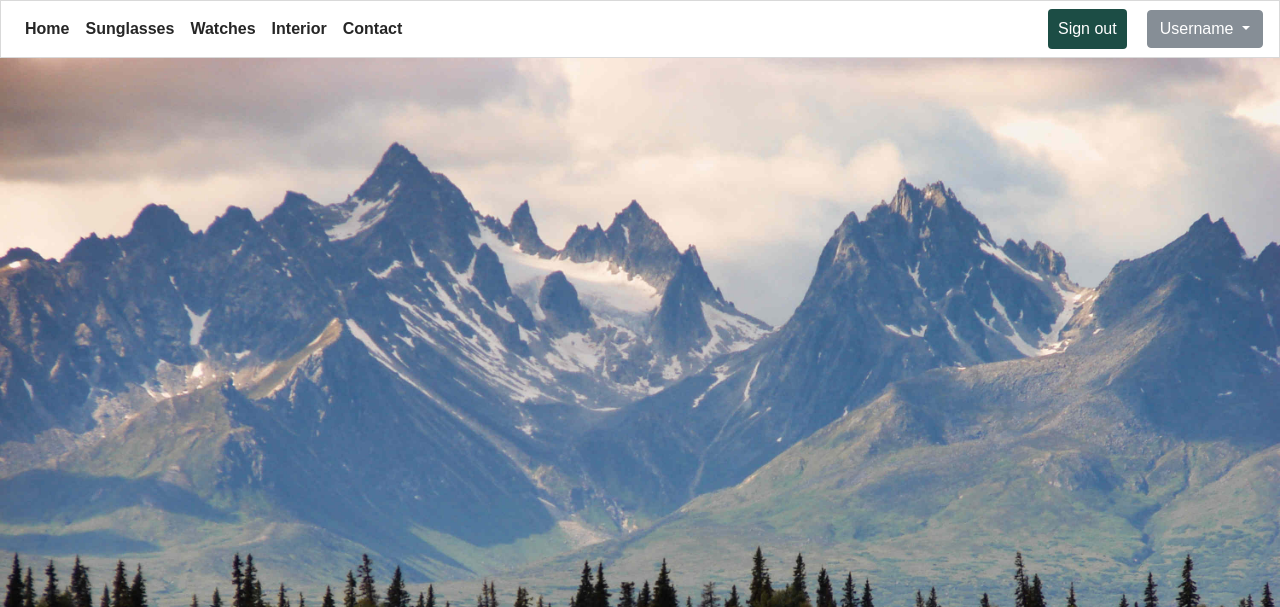
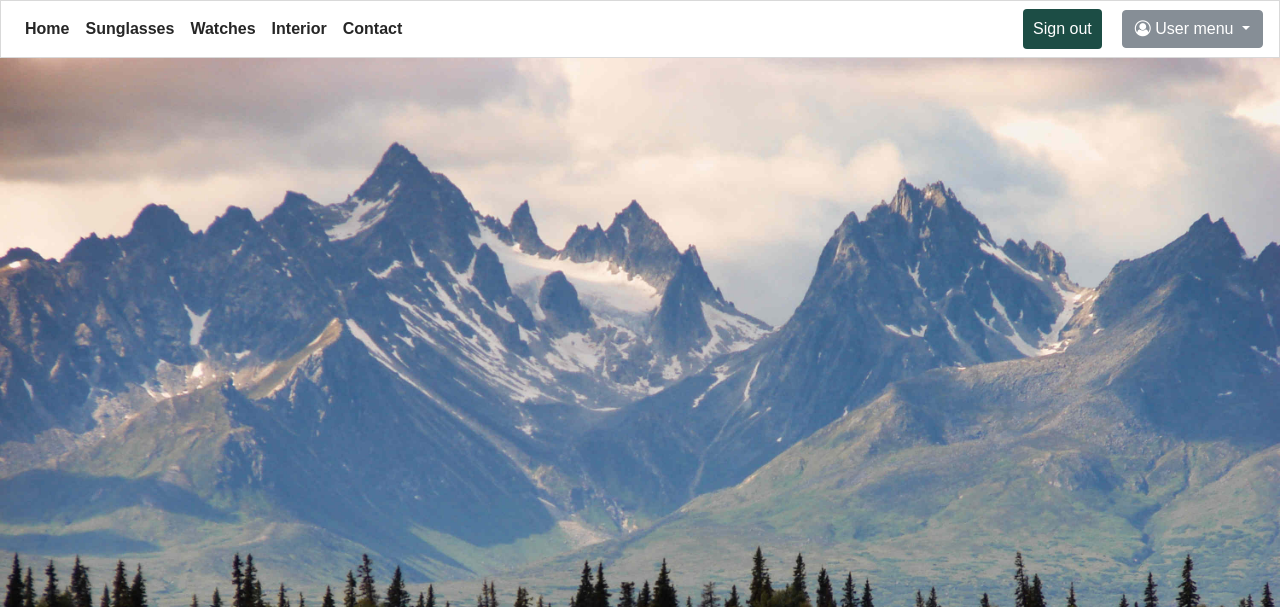
Before and after one commit to dorisobor/Millhouse-By-dreamIT, a PHP site: page / in a window 1280 px wide. Shown: the top 607 px of the page. Run offline with PHP 8.4, Linux system fonts and the light colour scheme; some libraries are stand-ins or nearby versions.

Commit message:
extented navbar with usericon

```diff
--- a/blogpost.php
+++ b/blogpost.php
@@ -4,7 +4,8 @@
 	<meta charset="UTF-8">
 	<meta name="viewport" content="width=device-width, initial-scale=1.0">
 	<link rel="stylesheet" href="https://maxcdn.bootstrapcdn.com/bootstrap/4.0.0-beta.2/css/bootstrap.min.css" integrity="sha384-PsH8R72JQ3SOdhVi3uxftmaW6Vc51MKb0q5P2rRUpPvrszuE4W1povHYgTpBfshb" crossorigin="anonymous">
-    <link rel="stylesheet" type="text/css" href="css/style.css">
+	<link rel="stylesheet" type="text/css" href="css/style.css">
+	<link href="https://fortawesome.github.io/Font-Awesome/assets/font-awesome/css/font-awesome.css" rel="stylesheet">
 	<title>Blogpost</title>
 </head>
 <body>
--- a/categoryInterior.php
+++ b/categoryInterior.php
@@ -4,7 +4,9 @@
 	<meta charset="UTF-8">
 	<meta name="viewport" content="width=device-width, initial-scale=1.0">
 	<link rel="stylesheet" href="https://maxcdn.bootstrapcdn.com/bootstrap/4.0.0-beta.2/css/bootstrap.min.css" integrity="sha384-PsH8R72JQ3SOdhVi3uxftmaW6Vc51MKb0q5P2rRUpPvrszuE4W1povHYgTpBfshb" crossorigin="anonymous">
-    <link rel="stylesheet" type="text/css" href="css/style.css">
+	<link rel="stylesheet" type="text/css" href="css/style.css">
+	<link href="https://fortawesome.github.io/Font-Awesome/assets/font-awesome/css/font-awesome.css" rel="stylesheet">
+
 	<link rel="fonts" href="fonts">
 
 	<title>Category | Interior</title>
--- a/categorySunglasses.php
+++ b/categorySunglasses.php
@@ -4,7 +4,8 @@
 	<meta charset="UTF-8">
 	<meta name="viewport" content="width=device-width, initial-scale=1.0">
 	<link rel="stylesheet" href="https://maxcdn.bootstrapcdn.com/bootstrap/4.0.0-beta.2/css/bootstrap.min.css" integrity="sha384-PsH8R72JQ3SOdhVi3uxftmaW6Vc51MKb0q5P2rRUpPvrszuE4W1povHYgTpBfshb" crossorigin="anonymous">
-    <link rel="stylesheet" type="text/css" href="css/style.css">
+	<link rel="stylesheet" type="text/css" href="css/style.css">
+	<link href="https://fortawesome.github.io/Font-Awesome/assets/font-awesome/css/font-awesome.css" rel="stylesheet">
 	<title>Category | Sunglasses</title>
 </head>
 <body>
--- a/categoryWatches.php
+++ b/categoryWatches.php
@@ -4,7 +4,8 @@
 	<meta charset="UTF-8">
 	<meta name="viewport" content="width=device-width, initial-scale=1.0">
 	<link rel="stylesheet" href="https://maxcdn.bootstrapcdn.com/bootstrap/4.0.0-beta.2/css/bootstrap.min.css" integrity="sha384-PsH8R72JQ3SOdhVi3uxftmaW6Vc51MKb0q5P2rRUpPvrszuE4W1povHYgTpBfshb" crossorigin="anonymous">
-    <link rel="stylesheet" type="text/css" href="css/style.css">
+	<link rel="stylesheet" type="text/css" href="css/style.css">
+	<link href="https://fortawesome.github.io/Font-Awesome/assets/font-awesome/css/font-awesome.css" rel="stylesheet">
 	<title>Category | Watches</title>
 </head>
 <body>
--- a/contact.php
+++ b/contact.php
@@ -5,6 +5,7 @@
     <meta name="viewport" content="width=device-width, initial-scale=1.0">
     <link rel="stylesheet" href="https://maxcdn.bootstrapcdn.com/bootstrap/4.0.0-beta.2/css/bootstrap.min.css" integrity="sha384-PsH8R72JQ3SOdhVi3uxftmaW6Vc51MKb0q5P2rRUpPvrszuE4W1povHYgTpBfshb" crossorigin="anonymous">
     <link rel="stylesheet" type="text/css" href="css/style.css">
+    <link href="https://fortawesome.github.io/Font-Awesome/assets/font-awesome/css/font-awesome.css" rel="stylesheet">
 	<title>Contact</title>
 </head>
 <body>
--- a/editPost.php
+++ b/editPost.php
@@ -5,6 +5,7 @@
     <meta name="viewport" content="width=device-width, initial-scale=1.0">
     <link rel="stylesheet" href="https://maxcdn.bootstrapcdn.com/bootstrap/4.0.0-beta.2/css/bootstrap.min.css" integrity="sha384-PsH8R72JQ3SOdhVi3uxftmaW6Vc51MKb0q5P2rRUpPvrszuE4W1povHYgTpBfshb" crossorigin="anonymous">
     <link rel="stylesheet" type="text/css" href="css/style.css">
+    <link href="https://fortawesome.github.io/Font-Awesome/assets/font-awesome/css/font-awesome.css" rel="stylesheet">
 	<title>Index Page</title>
 </head>
 <body>
--- a/index.php
+++ b/index.php
@@ -5,7 +5,8 @@
     <meta charset="UTF-8">
     <meta name="viewport" content="width=device-width, initial-scale=1.0">
     <link rel="stylesheet" href="https://maxcdn.bootstrapcdn.com/bootstrap/4.0.0-beta.2/css/bootstrap.min.css" integrity="sha384-PsH8R72JQ3SOdhVi3uxftmaW6Vc51MKb0q5P2rRUpPvrszuE4W1povHYgTpBfshb" crossorigin="anonymous">
-    <link rel="stylesheet" type="text/css" href="css/style.css">
+	<link href="https://fortawesome.github.io/Font-Awesome/assets/font-awesome/css/font-awesome.css" rel="stylesheet">
+	<link rel="stylesheet" type="text/css" href="css/style.css">
     <title>Index Page</title>
 </head>
 
--- a/latestComments.php
+++ b/latestComments.php
@@ -4,7 +4,8 @@
 	<meta charset="UTF-8">
 	<meta name="viewport" content="width=device-width, initial-scale=1.0">
 	<link rel="stylesheet" href="https://maxcdn.bootstrapcdn.com/bootstrap/4.0.0-beta.2/css/bootstrap.min.css" integrity="sha384-PsH8R72JQ3SOdhVi3uxftmaW6Vc51MKb0q5P2rRUpPvrszuE4W1povHYgTpBfshb" crossorigin="anonymous">
-    <link rel="stylesheet" type="text/css" href="css/style.css">
+	<link rel="stylesheet" type="text/css" href="css/style.css">
+	<link href="https://fortawesome.github.io/Font-Awesome/assets/font-awesome/css/font-awesome.css" rel="stylesheet">
 	<title>Profile Page- latest comments</title>
 </head>
 <body>
--- a/latestPosts.php
+++ b/latestPosts.php
@@ -4,7 +4,8 @@
 	<meta charset="UTF-8">
 	<meta name="viewport" content="width=device-width, initial-scale=1.0">
 	<link rel="stylesheet" href="https://maxcdn.bootstrapcdn.com/bootstrap/4.0.0-beta.2/css/bootstrap.min.css" integrity="sha384-PsH8R72JQ3SOdhVi3uxftmaW6Vc51MKb0q5P2rRUpPvrszuE4W1povHYgTpBfshb" crossorigin="anonymous">
-    <link rel="stylesheet" type="text/css" href="css/style.css">
+	<link rel="stylesheet" type="text/css" href="css/style.css">
+	<link href="https://fortawesome.github.io/Font-Awesome/assets/font-awesome/css/font-awesome.css" rel="stylesheet">
 	<title>Profile Page- latest posts</title>
 </head>
 <body>
--- a/login.php
+++ b/login.php
@@ -5,6 +5,7 @@
     <meta name="viewport" content="width=device-width, initial-scale=1.0">
     <link rel="stylesheet" href="https://maxcdn.bootstrapcdn.com/bootstrap/4.0.0-beta.2/css/bootstrap.min.css" integrity="sha384-PsH8R72JQ3SOdhVi3uxftmaW6Vc51MKb0q5P2rRUpPvrszuE4W1povHYgTpBfshb" crossorigin="anonymous">
     <link rel="stylesheet" type="text/css" href="css/style.css">
+    <link href="https://fortawesome.github.io/Font-Awesome/assets/font-awesome/css/font-awesome.css" rel="stylesheet">
 	<title>Login</title>
 </head>
 <body>
--- a/navbar.php
+++ b/navbar.php
@@ -60,7 +60,7 @@ $loggedOn = true;
         <?php if ($loggedOn): ?>
             <div class="dropdown">
                 <button class="btn btn-secondary dropdown-toggle d-none d-lg-block d-xl-block" type="button" id="dropdownMenuButton" data-toggle="dropdown" aria-haspopup="true" aria-expanded="false">
-                    Username
+                <i class="fa fa-user-circle-o" aria-hidden="true"></i> User menu
                 </button>
                 <div class="dropdown-menu dropdown-menu-right" aria-labelledby="dropdownMenuButton">
                     <a class="dropdown-item" href="createPost.php">Create new post</a>
--- a/profilepage.php
+++ b/profilepage.php
@@ -4,7 +4,8 @@
 	<meta charset="UTF-8">
 	<meta name="viewport" content="width=device-width, initial-scale=1.0">
 	<link rel="stylesheet" href="https://maxcdn.bootstrapcdn.com/bootstrap/4.0.0-beta.2/css/bootstrap.min.css" integrity="sha384-PsH8R72JQ3SOdhVi3uxftmaW6Vc51MKb0q5P2rRUpPvrszuE4W1povHYgTpBfshb" crossorigin="anonymous">
-    <link rel="stylesheet" type="text/css" href="css/style.css">
+	<link rel="stylesheet" type="text/css" href="css/style.css">
+	<link href="https://fortawesome.github.io/Font-Awesome/assets/font-awesome/css/font-awesome.css" rel="stylesheet">
 	<title>Profile Page</title>
 </head>
 <body>
--- a/register.php
+++ b/register.php
@@ -5,6 +5,7 @@
     <meta name="viewport" content="width=device-width, initial-scale=1.0">
     <link rel="stylesheet" href="https://maxcdn.bootstrapcdn.com/bootstrap/4.0.0-beta.2/css/bootstrap.min.css" integrity="sha384-PsH8R72JQ3SOdhVi3uxftmaW6Vc51MKb0q5P2rRUpPvrszuE4W1povHYgTpBfshb" crossorigin="anonymous">
     <link rel="stylesheet" type="text/css" href="css/style.css">
+    <link href="https://fortawesome.github.io/Font-Awesome/assets/font-awesome/css/font-awesome.css" rel="stylesheet">
 	<title>Login</title>
 </head>
 <body>
--- a/settings.php
+++ b/settings.php
@@ -5,6 +5,7 @@
     <meta name="viewport" content="width=device-width, initial-scale=1.0">
     <link rel="stylesheet" href="https://maxcdn.bootstrapcdn.com/bootstrap/4.0.0-beta.2/css/bootstrap.min.css" integrity="sha384-PsH8R72JQ3SOdhVi3uxftmaW6Vc51MKb0q5P2rRUpPvrszuE4W1povHYgTpBfshb" crossorigin="anonymous">
     <link rel="stylesheet" type="text/css" href="css/style.css">
+    <link href="https://fortawesome.github.io/Font-Awesome/assets/font-awesome/css/font-awesome.css" rel="stylesheet">
 	<title>User setttings</title>
 </head>
 <body>
```
